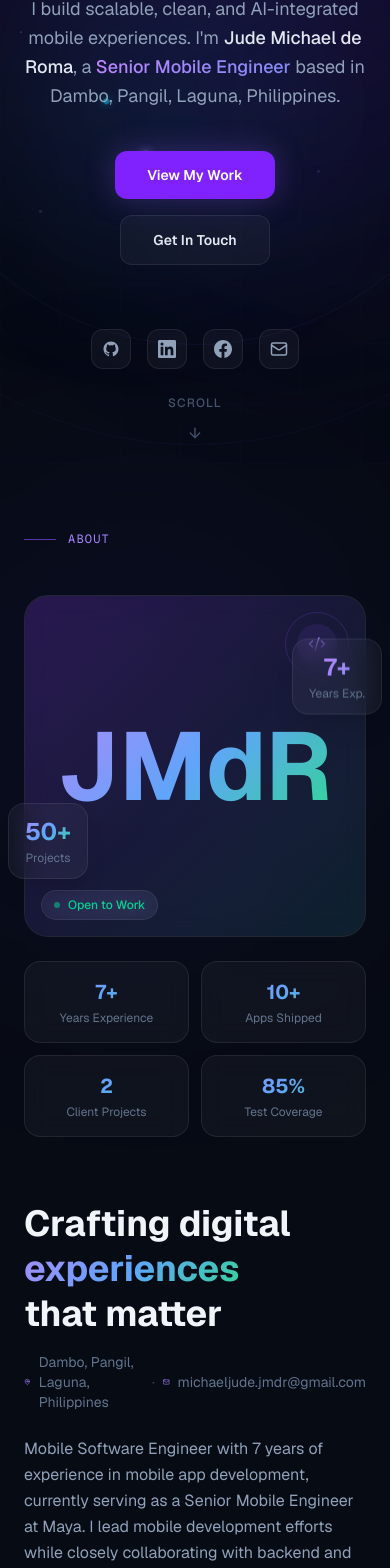
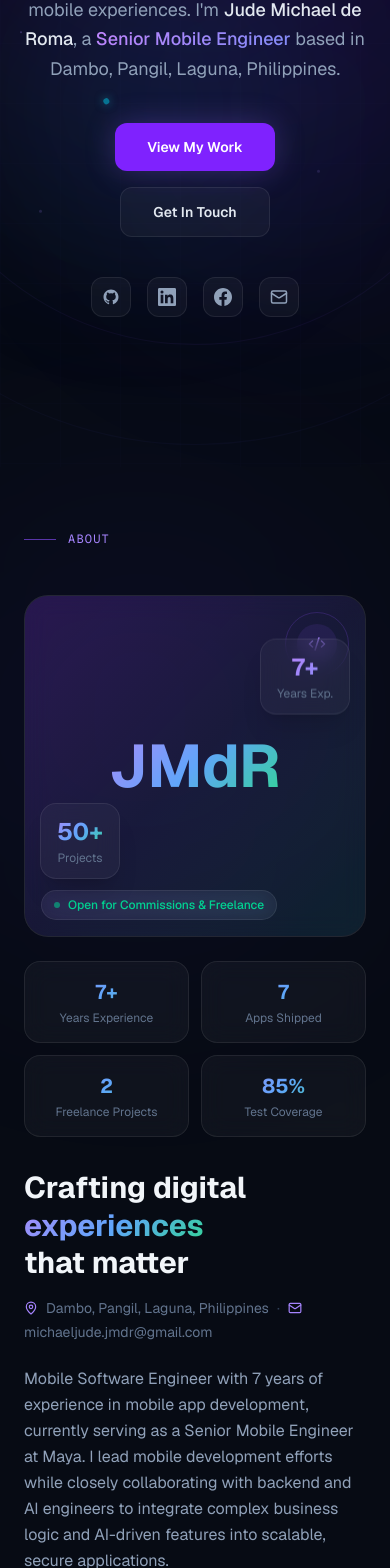
Before and after one commit to michaeljude/judemichael-portfolio, a Next.js app: page / in a window 390 px wide. Shown: the part 377-1945 px from the top of the page. Built offline with nearby package versions, Linux system fonts and the light colour scheme.

Commit message:
Updated design and resposiveness

```diff
--- a/components/sections/Contact.tsx
+++ b/components/sections/Contact.tsx
@@ -58,7 +58,7 @@ export default function Contact() {
         </AnimatedSection>
 
         <AnimatedSection delay={0.1}>
-          <h2 className="text-4xl md:text-6xl font-bold text-slate-100 mb-6 leading-tight">
+          <h2 className="text-3xl sm:text-4xl md:text-6xl font-bold text-slate-100 mb-6 leading-tight">
             Let&apos;s build something{" "}
             <span className="gradient-text">remarkable</span>
           </h2>
@@ -73,7 +73,7 @@ export default function Contact() {
             href={`mailto:${profile.email}`}
             whileHover={{ scale: 1.05, y: -3 }}
             whileTap={{ scale: 0.97 }}
-            className="inline-flex items-center gap-3 px-10 py-4 rounded-2xl bg-violet-600 hover:bg-violet-500 text-white font-bold text-lg shadow-[0_0_40px_rgba(139,92,246,0.3)] hover:shadow-[0_0_60px_rgba(139,92,246,0.5)] transition-all duration-300 mb-10"
+            className="inline-flex items-center gap-3 px-6 sm:px-10 py-3.5 sm:py-4 rounded-2xl bg-violet-600 hover:bg-violet-500 text-white font-bold text-base sm:text-lg shadow-[0_0_40px_rgba(139,92,246,0.3)] hover:shadow-[0_0_60px_rgba(139,92,246,0.5)] transition-all duration-300 mb-10"
           >
             <Mail size={20} />
             Say Hello
--- a/components/sections/Experience.tsx
+++ b/components/sections/Experience.tsx
@@ -20,10 +20,10 @@ export default function Experience() {
               Experience
             </span>
           </div>
-          <h2 className="text-4xl md:text-5xl font-bold text-slate-100 mb-4">
+          <h2 className="text-3xl sm:text-4xl md:text-5xl font-bold text-slate-100 mb-4">
             Career <span className="gradient-text">Timeline</span>
           </h2>
-          <p className="text-slate-500 text-base max-w-lg mb-14">
+          <p className="text-slate-500 text-base max-w-lg mb-8 md:mb-14">
             My professional journey — building products people love.
           </p>
         </AnimatedSection>
--- a/components/sections/Hero.tsx
+++ b/components/sections/Hero.tsx
@@ -132,7 +132,7 @@ export default function Hero() {
           initial={{ opacity: 0, y: 30 }}
           animate={{ opacity: 1, y: 0 }}
           transition={{ duration: 0.7, delay: 0.35, ease: [0.22, 1, 0.36, 1] }}
-          className="text-5xl sm:text-6xl md:text-7xl lg:text-8xl font-bold tracking-tight leading-[0.95] mb-6"
+          className="text-4xl sm:text-5xl md:text-7xl lg:text-8xl font-bold tracking-tight leading-[0.95] mb-6"
         >
           <span className="text-slate-100">Crafting world-class</span>
           <br />
@@ -157,7 +157,7 @@ export default function Hero() {
           initial={{ opacity: 0, y: 20 }}
           animate={{ opacity: 1, y: 0 }}
           transition={{ duration: 0.6, delay: 0.7 }}
-          className="flex flex-col sm:flex-row items-center justify-center gap-4 mb-16"
+          className="flex flex-col sm:flex-row items-center justify-center gap-4 mb-10 sm:mb-16"
         >
           <motion.button
             onClick={() =>
@@ -219,7 +219,7 @@ export default function Hero() {
         initial={{ opacity: 0 }}
         animate={{ opacity: 1 }}
         transition={{ delay: 1.3 }}
-        className="absolute bottom-8 left-1/2 -translate-x-1/2 flex flex-col items-center gap-2 text-slate-600"
+        className="absolute bottom-8 left-1/2 -translate-x-1/2 hidden sm:flex flex-col items-center gap-2 text-slate-600"
       >
         <span className="text-xs font-medium tracking-widest uppercase">Scroll</span>
         <motion.div
--- a/components/sections/Profile.tsx
+++ b/components/sections/Profile.tsx
@@ -29,7 +29,7 @@ export default function Profile() {
           </div>
         </AnimatedSection>
 
-        <div className="grid lg:grid-cols-2 gap-16 items-start">
+        <div className="grid lg:grid-cols-2 gap-8 lg:gap-16 items-start">
           {/* Left: Avatar + stats */}
           <AnimatedSection direction="left">
             <div className="relative">
@@ -39,7 +39,7 @@ export default function Profile() {
                   {/* Gradient avatar placeholder */}
                   <div className="absolute inset-0 bg-gradient-to-br from-violet-600/20 via-indigo-600/10 to-cyan-600/10" />
                   <div className="absolute inset-0 flex items-center justify-center">
-                    <div className="text-8xl font-bold gradient-text select-none">
+                    <div className="text-6xl sm:text-8xl font-bold gradient-text select-none">
                       {profile.name.split(" ").map((n) => n[0]).join("")}
                     </div>
                   </div>
@@ -54,7 +54,7 @@ export default function Profile() {
                   {/* Status badge */}
                   <div className="absolute bottom-4 left-4 flex items-center gap-2 px-3 py-1.5 glass rounded-full border border-emerald-500/20 text-xs text-emerald-400 font-medium">
                     <span className="w-1.5 h-1.5 rounded-full bg-emerald-400 animate-pulse" />
-                    Open to Work
+                    Open for Commissions & Freelance
                   </div>
                 </div>
 
@@ -62,7 +62,7 @@ export default function Profile() {
                 <motion.div
                   animate={{ y: [0, -8, 0] }}
                   transition={{ duration: 3, repeat: Infinity, ease: "easeInOut" }}
-                  className="absolute -right-4 top-12 glass border border-white/[0.1] rounded-2xl px-4 py-3 text-center shadow-xl"
+                  className="absolute right-4 sm:-right-4 top-12 glass border border-white/[0.1] rounded-2xl px-4 py-3 text-center shadow-xl"
                 >
                   <div className="text-2xl font-bold gradient-text-violet">7+</div>
                   <div className="text-xs text-slate-500 mt-0.5">Years Exp.</div>
@@ -71,7 +71,7 @@ export default function Profile() {
                 <motion.div
                   animate={{ y: [0, 8, 0] }}
                   transition={{ duration: 4, repeat: Infinity, ease: "easeInOut", delay: 1.5 }}
-                  className="absolute -left-4 bottom-16 glass border border-white/[0.1] rounded-2xl px-4 py-3 text-center shadow-xl"
+                  className="absolute left-4 sm:-left-4 bottom-16 glass border border-white/[0.1] rounded-2xl px-4 py-3 text-center shadow-xl"
                 >
                   <div className="text-2xl font-bold gradient-text">50+</div>
                   <div className="text-xs text-slate-500 mt-0.5">Projects</div>
@@ -101,13 +101,13 @@ export default function Profile() {
           <AnimatedSection direction="right" delay={0.15}>
             <div className="space-y-6">
               <div>
-                <h2 className="text-4xl md:text-5xl font-bold text-slate-100 mb-4 leading-tight">
+                <h2 className="text-3xl sm:text-4xl md:text-5xl font-bold text-slate-100 mb-4 leading-tight">
                   Crafting digital{" "}
                   <span className="gradient-text">experiences</span>
                   <br />
                   that matter
                 </h2>
-                <div className="flex items-center gap-2 text-sm text-slate-500 mb-6">
+                <div className="flex flex-wrap items-center gap-x-2 gap-y-1 text-sm text-slate-500 mb-6">
                   <MapPin size={14} className="text-violet-400" />
                   <span>{profile.location}</span>
                   <span className="text-slate-700">·</span>
--- a/components/sections/Projects.tsx
+++ b/components/sections/Projects.tsx
@@ -27,7 +27,7 @@ export default function Projects() {
           </div>
           <div className="flex flex-col sm:flex-row sm:items-end justify-between gap-4 mb-12">
             <div>
-              <h2 className="text-4xl md:text-5xl font-bold text-slate-100 mb-2">
+              <h2 className="text-3xl sm:text-4xl md:text-5xl font-bold text-slate-100 mb-2">
                 Selected <span className="gradient-text">Work</span>
               </h2>
               <p className="text-slate-500 text-base max-w-lg">
@@ -49,7 +49,7 @@ export default function Projects() {
         </AnimatedSection>
 
         {/* Bento grid */}
-        <div className="grid grid-cols-1 md:grid-cols-12 gap-4 mb-6">
+        <div className="grid grid-cols-1 md:grid-cols-12 gap-4 mb-6 items-start">
           {/* Large featured card */}
           <div className="md:col-span-7">
             <ProjectCard project={featured[0]} delay={0} />
@@ -64,7 +64,7 @@ export default function Projects() {
         </div>
 
         {/* Small cards row */}
-        <div className="grid grid-cols-1 sm:grid-cols-3 gap-4">
+        <div className="grid grid-cols-1 sm:grid-cols-3 gap-4 items-start">
           {others.map((project, i) => (
             <ProjectCard key={project.id} project={project} delay={i * 0.1 + 0.3} />
           ))}
--- a/components/sections/Skills.tsx
+++ b/components/sections/Skills.tsx
@@ -31,7 +31,7 @@ export default function Skills() {
             <div className="h-px w-8 bg-cyan-500/60" />
             <span className="text-xs font-mono text-cyan-400 tracking-widest uppercase">Skills</span>
           </div>
-          <h2 className="text-4xl md:text-5xl font-bold text-slate-100 mb-4">
+          <h2 className="text-3xl sm:text-4xl md:text-5xl font-bold text-slate-100 mb-4">
             My <span className="gradient-text">Toolkit</span>
           </h2>
           <p className="text-slate-500 text-base max-w-xl mb-10">
--- a/components/ui/ExperienceCard.tsx
+++ b/components/ui/ExperienceCard.tsx
@@ -43,7 +43,7 @@ export function ExperienceCard({
       {/* Card */}
       <motion.div
         whileHover={{ y: -4, scale: 1.01 }}
-        className="flex-1 mb-8 glass border border-white/[0.06] hover:border-violet-500/20 rounded-2xl p-6 transition-all duration-300"
+        className="flex-1 mb-8 glass border border-white/[0.06] hover:border-violet-500/20 rounded-2xl p-4 sm:p-6 transition-all duration-300"
       >
         <div className="flex flex-wrap items-start justify-between gap-3 mb-3">
           <div>
--- a/components/ui/ProjectCard.tsx
+++ b/components/ui/ProjectCard.tsx
@@ -18,8 +18,9 @@ export function ProjectCard({ project, delay = 0 }: { project: Project; delay?:
     >
       {/* Image / gradient placeholder */}
       <div
-        className={`relative overflow-hidden bg-gradient-to-br ${project.gradient} flex-shrink-0`}
-        style={{ height: project.size === "large" ? "220px" : "160px" }}
+        className={`relative overflow-hidden bg-gradient-to-br ${project.gradient} flex-shrink-0 ${
+          project.size === "large" ? "h-40 sm:h-[220px]" : "h-32 sm:h-[160px]"
+        }`}
       >
         {project.image ? (
           <Image
--- a/data/profile.ts
+++ b/data/profile.ts
@@ -16,8 +16,8 @@ export const profile = {
   },
   stats: [
     { label: "Years Experience", value: "7+" },
-    { label: "Apps Shipped", value: "10+" },
-    { label: "Client Projects", value: "2" },
+    { label: "Apps Shipped", value: "7" },
+    { label: "Freelance Projects", value: "2" },
     { label: "Test Coverage", value: "85%" },
   ],
 };
--- a/data/skills.ts
+++ b/data/skills.ts
@@ -26,6 +26,8 @@ export const skills: Skill[] = [
   { name: "Figma", category: "tools", proficiency: 72 },
   { name: "Code Review", category: "tools", proficiency: 90 },
   { name: "System Design", category: "tools", proficiency: 85 },
+  { name: "Claude", category: "tools", proficiency: 88 },
+  { name: "Cursor", category: "tools", proficiency: 85 },
 
   // Cloud / DevOps
   { name: "CI/CD", category: "cloud", proficiency: 82 },
```
